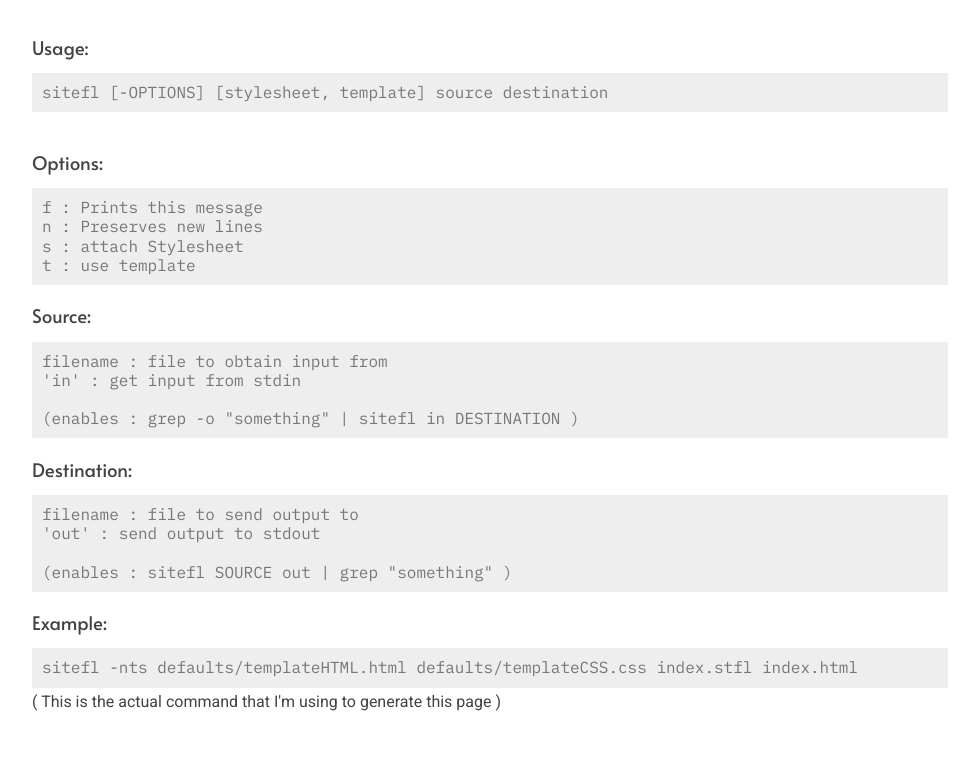
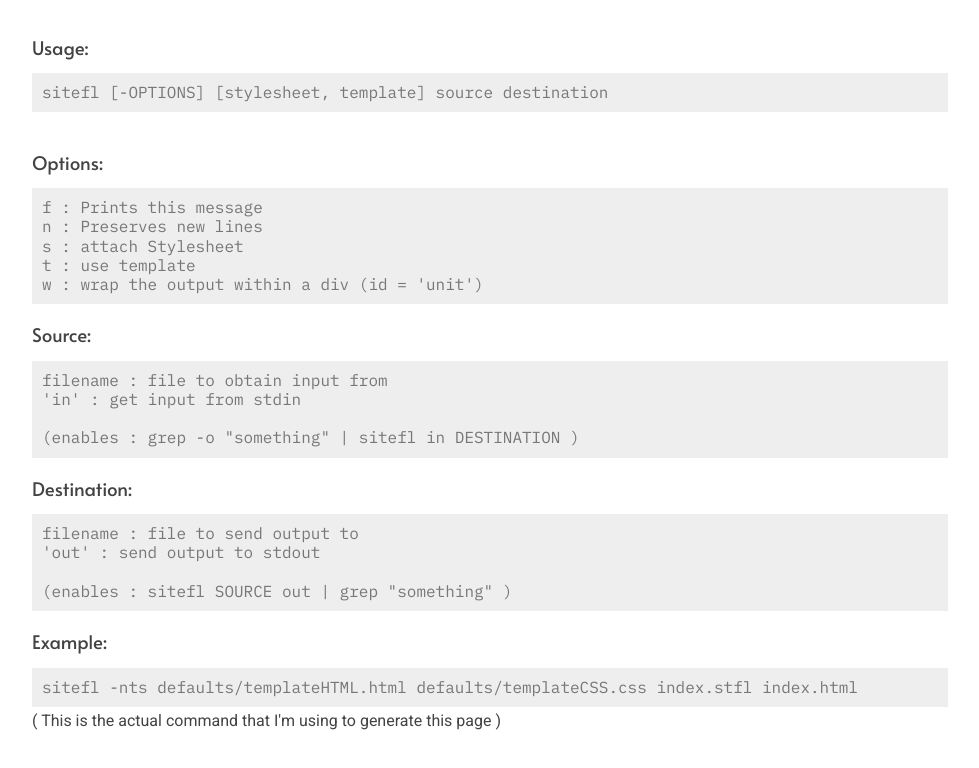
Before and after one commit to aelobdog/sitefl, a plain HTML site: page index.html in a window 1280 px wide. Shown: the part 764-1532 px from the top of the page, without its empty margins (160-1139 px from the left). Drawn offline with Linux system fonts and the light colour scheme.

Commit message:
website update

```diff
--- a/index.html
+++ b/index.html
@@ -37,6 +37,7 @@ f : Prints this message
 n : Preserves new lines
 s : attach Stylesheet
 t : use template
+w : wrap the output within a div (id = 'unit')
 </pre><br><h3>Source:</h3><pre>
 filename : file to obtain input from
 'in' : get input from stdin
```
Also changed, not shown: 1 other file.
